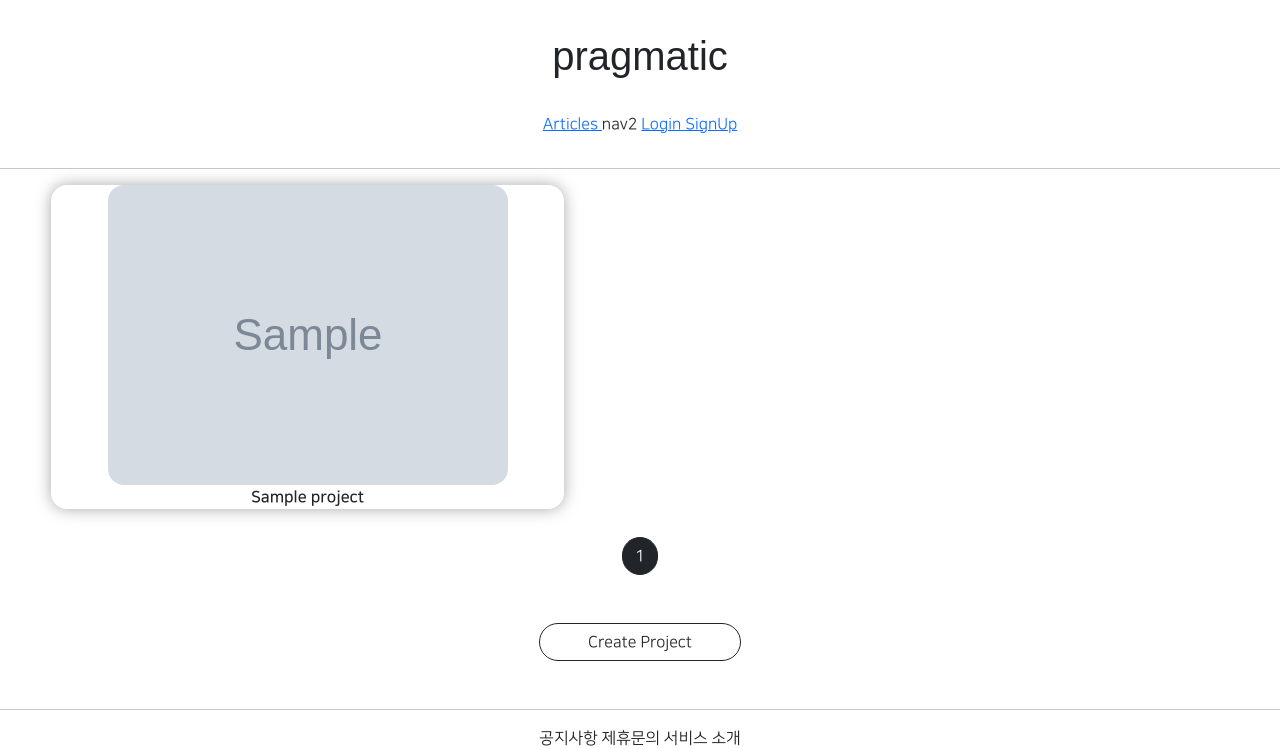
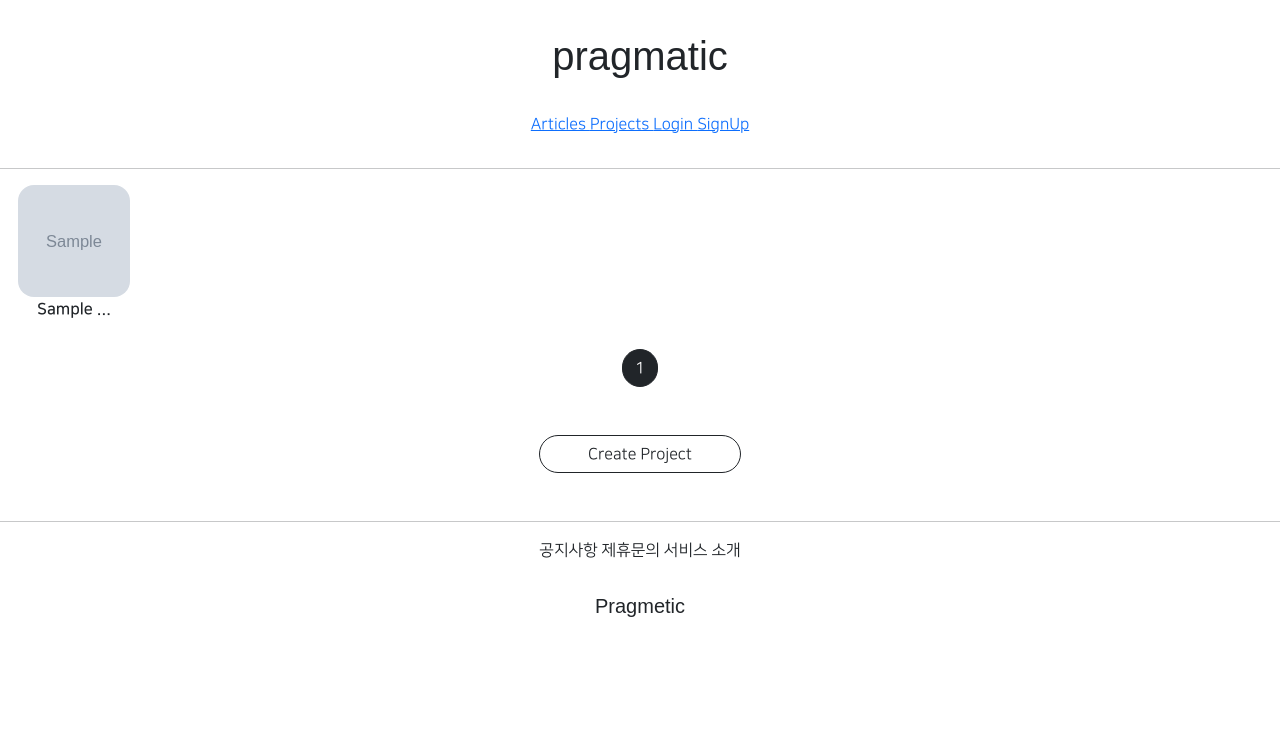
Before and after one commit to gyullo18/gis_1ban, a Django app: page /projects/list/ in a window 1280 px wide. Shown: the top 749 px of the page. After the commit the page ends 617 px from the top, so only its background shows below. Run offline with Django 3.2, Linux system fonts and the light colour scheme; tables that the repository leaves empty hold one stand-in row (values such as "Sample post"); grey boxes marked "Sample" are stand-in pictures; parts of the project's set-up code (start-up, migrations or seed data) failed here and were passed over; some libraries are stand-ins or nearby versions; some web fonts are replaced.

Commit message:
8/18 1ban class commit 3

```diff
--- a/projectapp/templates/projectapp/list.html
+++ b/projectapp/templates/projectapp/list.html
@@ -12,19 +12,20 @@
         }
 
         .container div {
-            width: 45%;
-                max-with: 200px;
+            {#임의의 크기에 대응할 필요가 없음 - 크기 삭제#}
             display: flex;
             justify-content: center;
             align-items: center;
             border-radius: 1rem;
                 flex-direction: column;
-                box-shadow: 0 0 1rem darkgray;
             }
 
 
             div img {
-                width:100%;
+                width: 7rem;
+                height: 7rem;
+                {#비율에 맞춘 크기를 출력-왜곡되지 않음#}
+                object-fit: cover;
                 border-radius: 1rem;
             }
     </style>
@@ -37,8 +38,8 @@
                 <a href="{% url 'projectapp:detail' pk=project.pk %}">
                     <img src="{{  project.image.url }}" alt="">
                 </a>
-                {# 게시판 제목 출력#}
-                <span class="NNS_B" m-2>{{ project.name }}</span>
+                {# 게시판 제목 출력 -- 10까지의 글자 빼고는 ... #}
+                <span class="NNS_B" m-2>{{ project.name | truncatechars:10 }}</span>
             </div>
 
         {% endfor %}
--- a/projectapp/views.py
+++ b/projectapp/views.py
@@ -21,7 +21,7 @@ class ProjectCreateView(CreateView):
     # 로직 만들고 url에 라우팅
     #8/18 5분
     def get_success_url(self):
-        return reverse('projectapp:detail', kwargs={'pk':self.object})
+        return reverse('projectapp:detail', kwargs={'pk':self.object.pk})
 
 # 8/12
 #detailview
--- a/templates/header.html
+++ b/templates/header.html
@@ -4,13 +4,18 @@
         <h1>pragmatic</h1>
     </div>
     <div class = 'pragmatic_header_button'>
-{# 8/5 nav바 1번에 articles로 바로 갈수 있는 버튼 만들어 주기#}
+        {# 8/5 nav바 1번에 articles로 바로 갈수 있는 버튼 만들어 주기#}
         <span>
             <a href="{% url 'articleapp:list' %}">
                 Articles
             </a>
         </span>
-        <span>nav2</span>
+        {# 8/18 nav바 2번에 prjects로 바로 갈수 있는 버튼 만들어 주기#}
+        <span>
+            <a href="{% url 'projectapp:list' %}">
+                Projects
+            </a>
+        </span>
 
 
         {% if not user.is_authenticated %}
```
